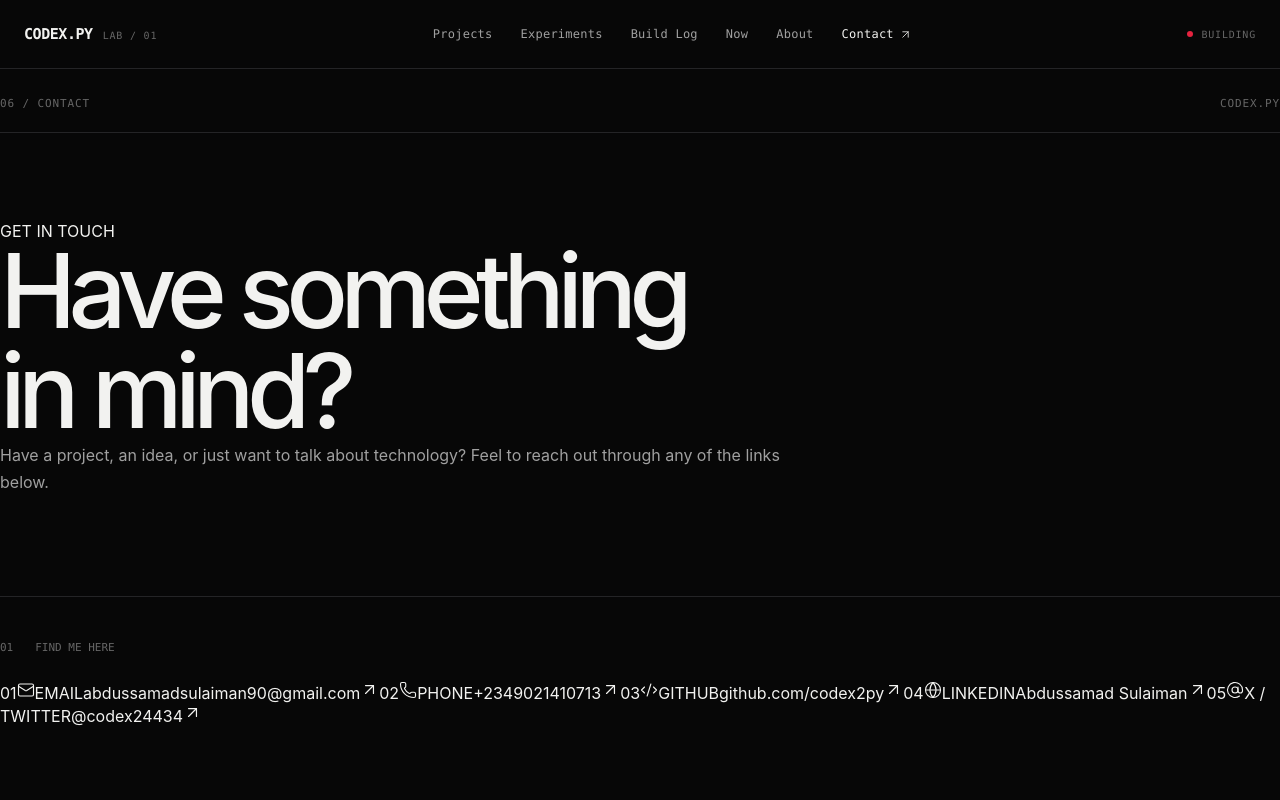
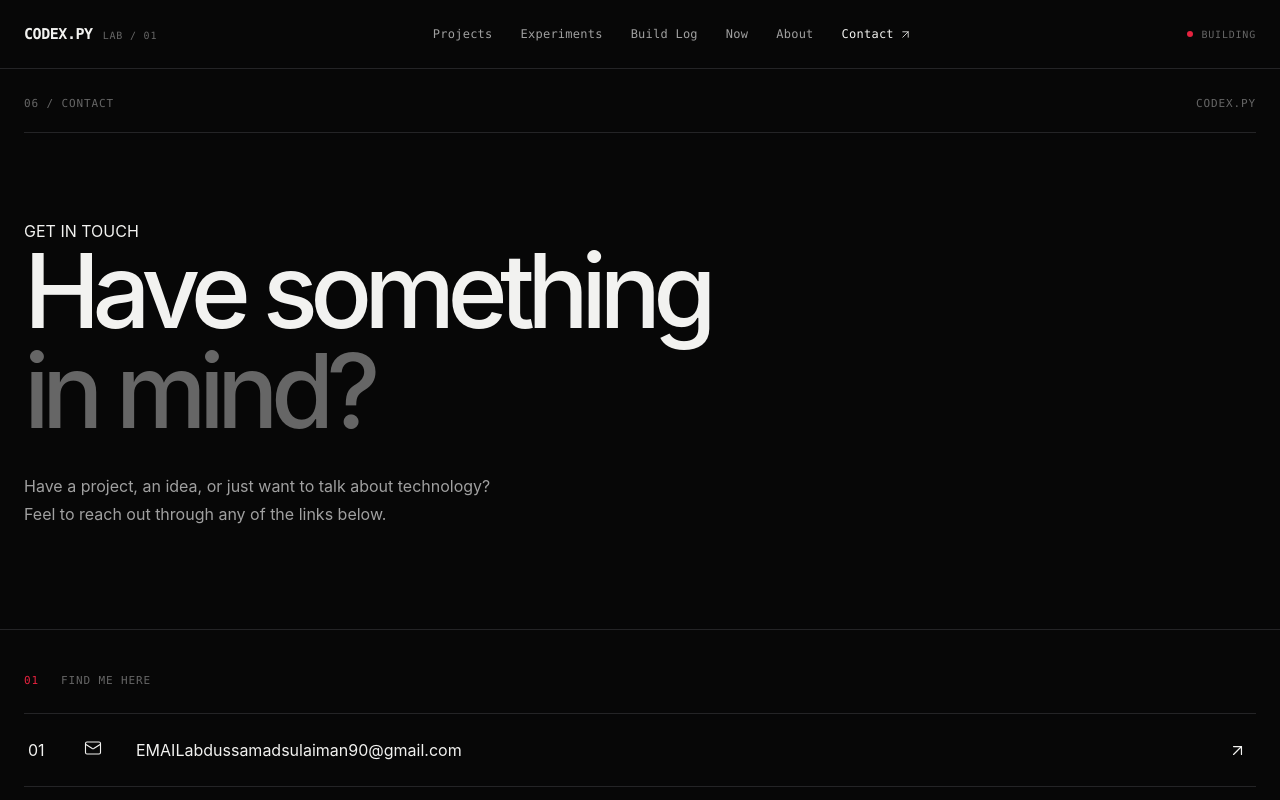
Before and after one commit to codex2py/codexlab, a React (Vite) app: page /contact in a window 1280 px wide. Shown: the top 800 px of the page. Built offline with nearby package versions, Linux system fonts and the light colour scheme.

Commit message:
style: styling contact page

```diff
--- a/src/pages/Contact.css
+++ b/src/pages/Contact.css
@@ -1,4 +1,4 @@
-/* .contact-page {
+.contact-page {
     min-height: 70vh;
     background: var(--color-bg);
     color: var(--color-text);
@@ -46,10 +46,10 @@
     line-height: 0.98;
 }
 
-.contract-intro h1 span {
+.contact-intro h1 span {
     color: var(--color-text-muted);
 }
-.contract-intro p {
+.contact-intro p {
     max-width: 470px;
     margin-top: 30px;
     color: var(--color-text-secondary);
@@ -69,5 +69,37 @@
     color: var(--color-text-muted);
     font-family: var(--font-mono);
     font-size: 11px;
+    letter-spacing: 0.08em;
 }
- */
+
+.contact-section-heading span:first-child {
+    color: var(--color-accent);
+}
+.contact-list {
+    border-top: 1px solid var(--color-border);
+}
+
+.contact-item {
+    display: grid;
+    grid-template-columns: 36px 32px minmax(0, 1fr) 24px;
+    align-items: center;
+    gap: 20px;
+    padding: 25px 4px;
+    border-bottom: 1px solid var(--color-border);
+    color: inherit;
+    text-decoration: none;
+    transition:
+        background-color 180ms ease,
+        padding 180ms ease;
+}
+
+.contact-item:hover {
+    padding-right: 12px;
+    padding-left: 12px;
+    background: var(--color-surface);
+}
+
+.contact-item:focus-visible {
+    outline: 1px solid var(--color-accent);
+    outline-offset: 3px;
+}
```
